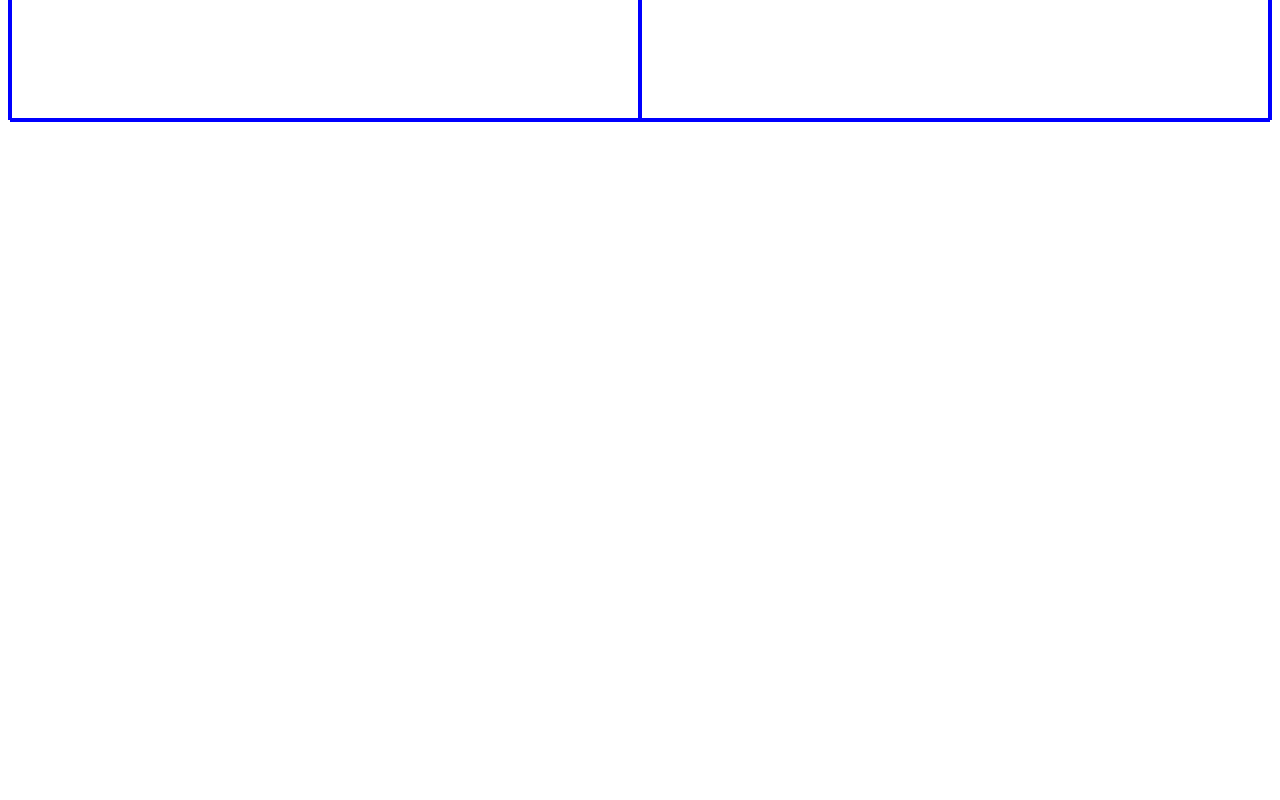
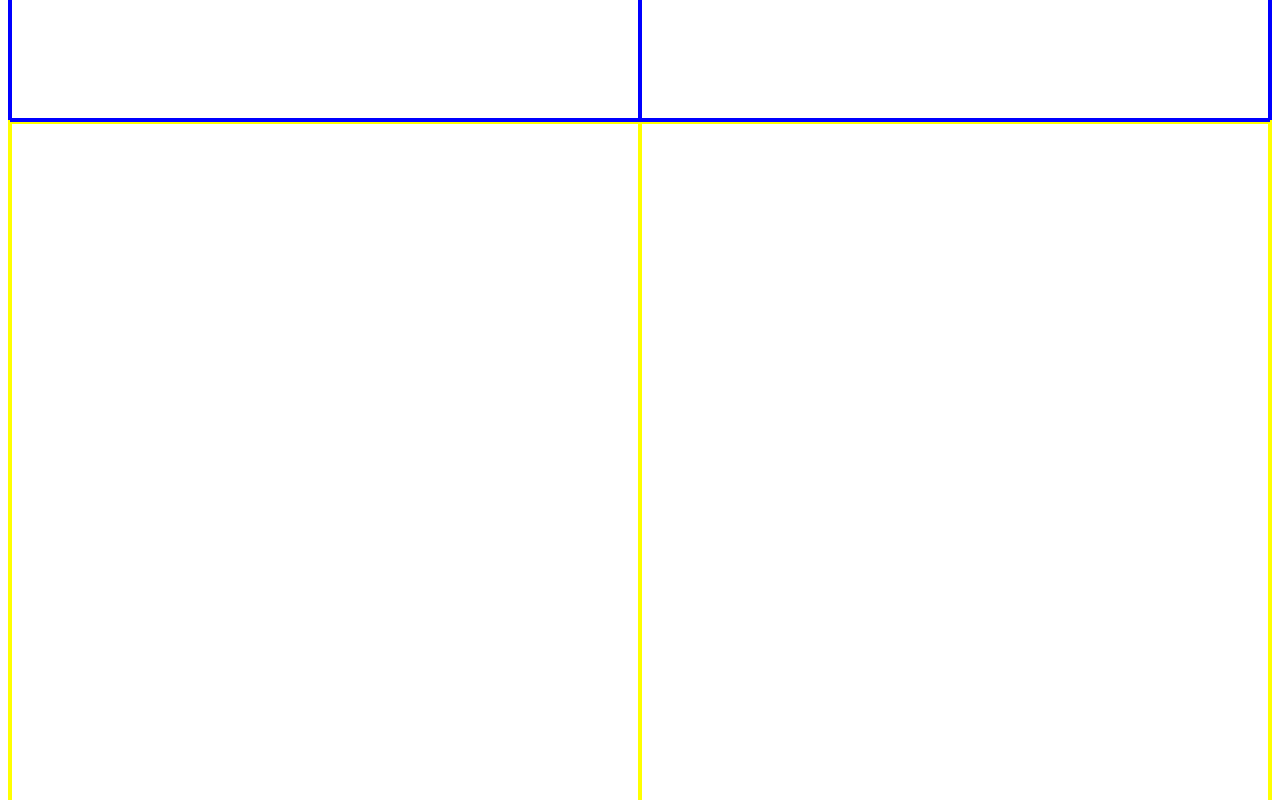
Before and after one commit to Simone-Corso/proj-html-vuejs, a Vue app: page / in a window 1280 px wide. Shown: the part 1700-2500 px from the top of the page. Before the commit the page ends 1828 px from the top, so only its background shows below. Built offline with nearby package versions, Linux system fonts and the light colour scheme.

Commit message:
ho inserito un'altro stesso metodo di container però yellow

```diff
--- a/src/components/AppMain.vue
+++ b/src/components/AppMain.vue
@@ -1,10 +1,18 @@
 <template>
     <div>
         <div class="container-business-growth">
-            <div class="container-image-Business">
+            <div class="container-image-business">
 
             </div>
             <div class="container-descrzione-brand">
+
+            </div>
+        </div>
+        <div class="container-investors-people">
+            <div class="container-descrizione-house">
+
+            </div>
+            <div class="container-image-house">
 
             </div>
         </div>
@@ -23,7 +31,7 @@ export default {
         display: flex;
 
     }
-    .container-image-Business{
+    .container-image-business{
         height: 100%;
         width: 50%;
         border: 2px solid blue;
@@ -35,4 +43,23 @@ export default {
         border: 2px solid blue;
 
     }
+
+    .container-investors-people{
+        height: 900px;
+        border: 2px solid yellow;
+        display: flex;
+
+    }
+    .container-descrizione-house{
+        height: 100%;
+        width: 50%;
+        border: 2px solid yellow;
+
+    }
+    .container-image-house{
+        height: 100%;
+        width: 50%;
+        border: 2px solid yellow;
+
+    }
 </style>
```
